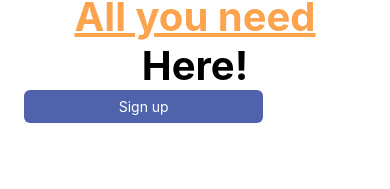
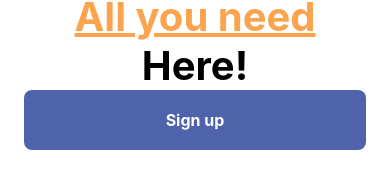
Before and after one commit to Mal0wn/listicle-react-native, a React Native app: screen / in a window 390 px wide. Shown: the part 281-470 px from the top of the page. Built offline with nearby package versions, Linux system fonts and the light colour scheme.

Commit message:
make change for button in Touchable opacity and stylizing

```diff
--- a/src/components/Button/index.js
+++ b/src/components/Button/index.js
@@ -7,9 +7,9 @@ const Button = ({title}) => {
         console.log('Button Pressed');
     }
  return(
-    <Pressable hitSlop={24} onPress={handlePress} style={styles.container}>
+    <TouchableOpacity activeOpacity={0.6} onPress={handlePress} style={styles.container}>
         <Text style={styles.title}>{title}</Text>
-    </Pressable>
+    </TouchableOpacity>
  )
 }
 
--- a/src/components/Button/styles.js
+++ b/src/components/Button/styles.js
@@ -3,13 +3,15 @@ import { StyleSheet } from "react-native";
 export const styles = StyleSheet.create({
     container: {
         backgroundColor: '#4F63AC',
-        padding: 8,
-        width: '70%',
-        borderRadius: 6
+        paddingVertical: 20,
+        paddingHorizontal: 8,
+        borderRadius: 8
     },
     title: {
-        color: 'white',
-        textAlign:'center'
+        color: '#FFFFFF',
+        textAlign:'center',
+        fontWeight: 'bold',
+        fontSize: 16
 
     }
 })
```
